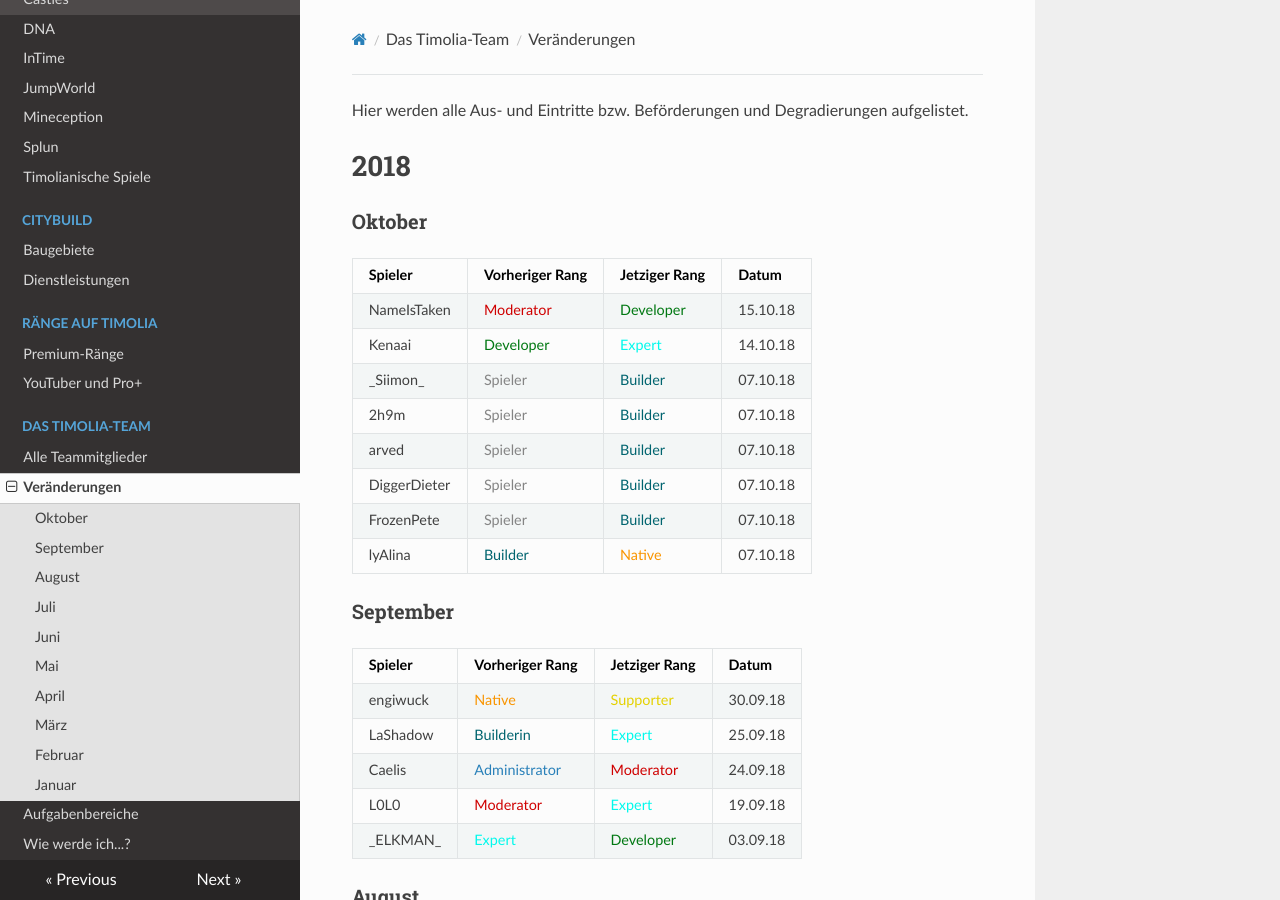
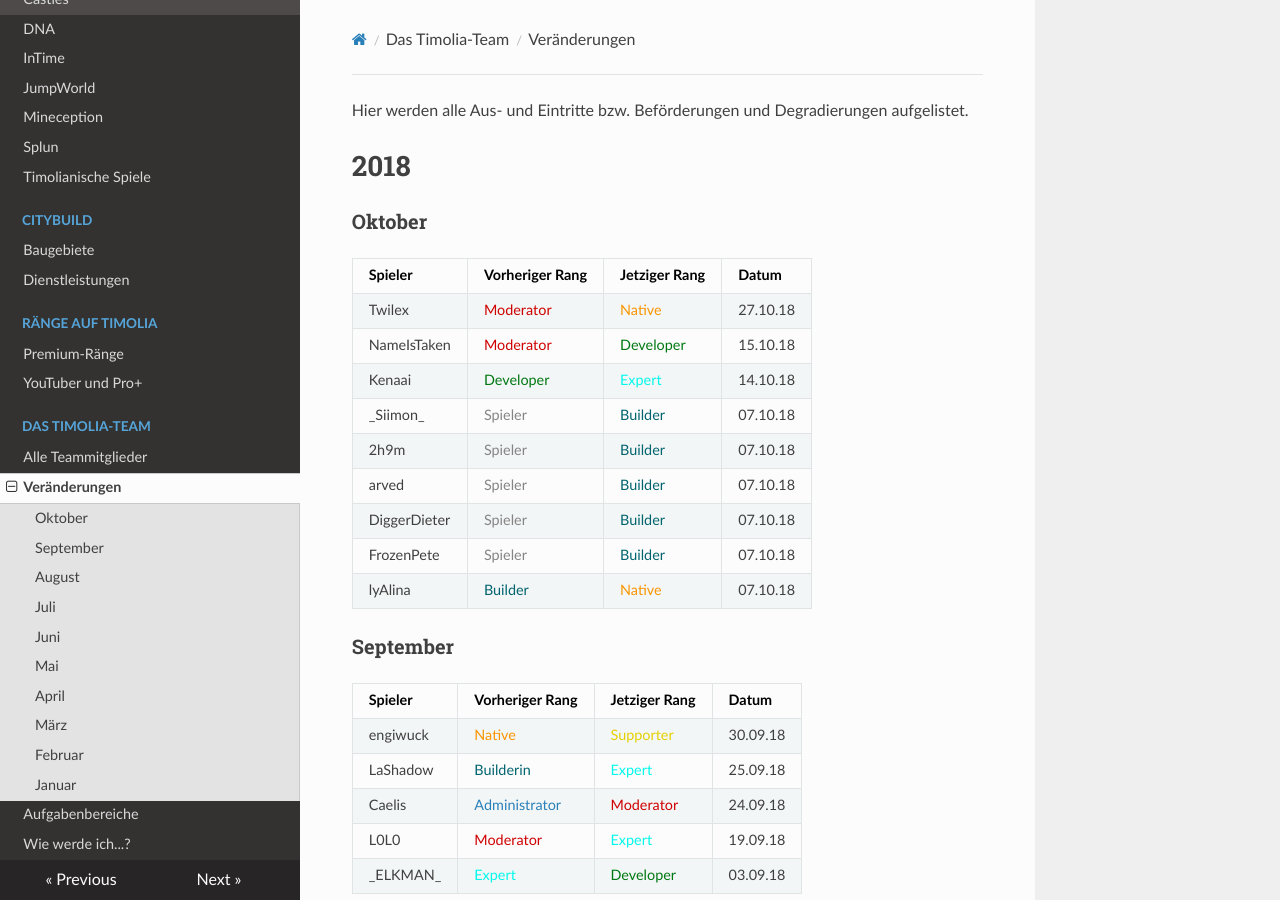
Before and after one commit to TimoliaDE/HowTo, an MkDocs documentation site: the page built from docs/team/changes.md, in a window 1280 px wide and 900 px high. Built offline with MkDocs 1.6.1, drawn with Linux system fonts in a browser that asks for light colours; nearby versions of some CDN libraries; old or Windows-style settings are respelled for this version of MkDocs.

Commit message:
Update changes.md

```diff
--- a/docs/team/changes.md
+++ b/docs/team/changes.md
@@ -5,6 +5,7 @@ Hier werden alle Aus- und Eintritte bzw. Beförderungen und Degradierungen aufge
 ###  <strong>Oktober</strong>
 | Spieler | Vorheriger Rang | Jetziger Rang | Datum |
 | ------ | ------ | ------ | ------ |
+|Twilex | <span style="color:#CF0101">Moderator</span> | <span style="color:#F99500">Native</span> | 27.10.18 |
 |NameIsTaken | <span style="color:#CF0101">Moderator</span> | <span style="color:#007812">Developer</span> | 15.10.18 |
 |Kenaai | <span style="color:#007812">Developer</span> | <span style="color:#00F9EC">Expert</span> | 14.10.18 |
 |\_Siimon\_ | <span style="color:#848484">Spieler</span> | <span style="color:#00646F">Builder</span> | 07.10.18  |
```
